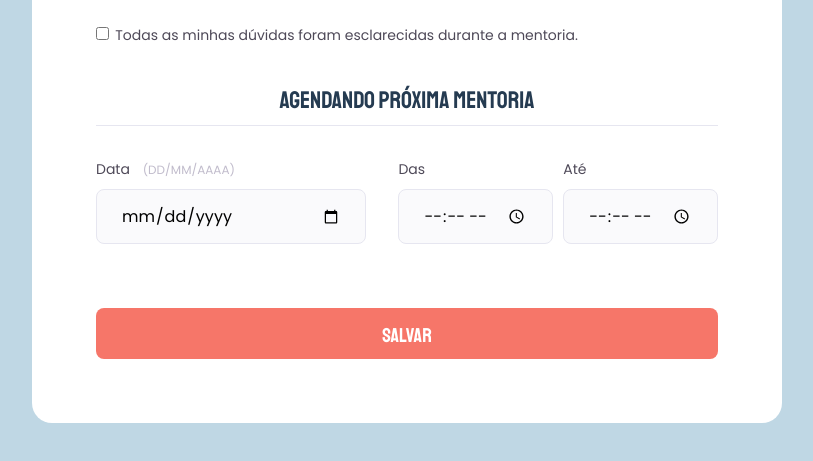
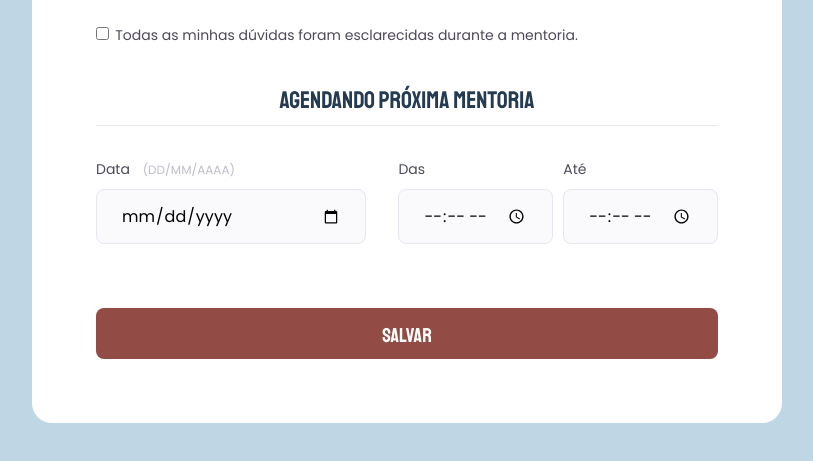
Before and after one commit to brunooliveira7/Fomulario-de-avalia--o, a plain HTML site: page index.html in a window 1280 px wide. In both pictures the pointer is over the input "Salvar". Shown: the part 1109-1570 px from the top of the page, without its empty margins (233-1046 px from the left). Drawn offline with Linux system fonts and the light colour scheme.

Commit message:
button update

```diff
--- a/style.css
+++ b/style.css
@@ -210,4 +210,9 @@ footer {
   border: none;
   border-radius: 8px;
   background: #f67669;
+  cursor: pointer;
 }
+
+footer .button:hover {
+  background: #934c45;
+}
```
